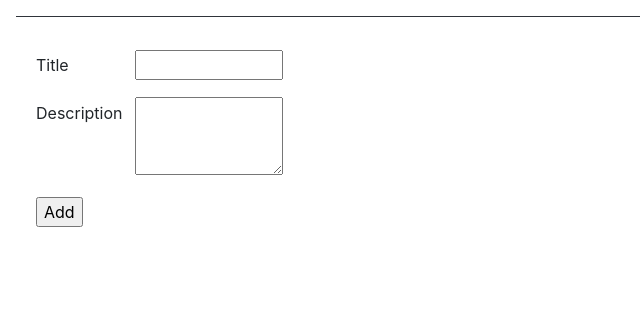
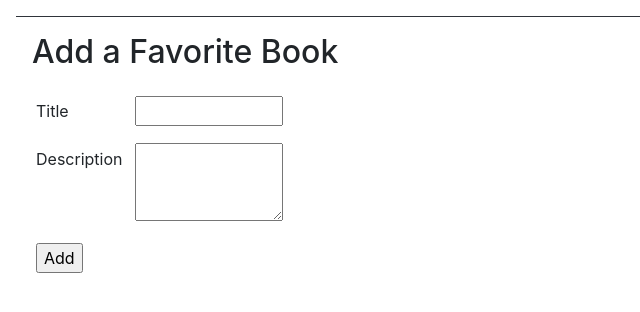
Before and after one commit to JennyWauer/favorite_books, a Django app: template favorites/templates/success.html in a window 1280 px wide. Shown: the part 88-400 px from the top of the page, without its empty margins (0-640 px from the left). Run offline with Django 3.2, Linux system fonts and the light colour scheme; the template is opened without the code that fills it, so the values that code supplies are empty; some libraries are stand-ins or nearby versions.

Commit message:
add title for form

```diff
--- a/favorites/templates/success.html
+++ b/favorites/templates/success.html
@@ -16,6 +16,7 @@
         </form>
     </header>
     <hr class="bg-dark">
+    <h2 class="pl-3">Add a Favorite Book</h2>
     <form class="w-50 p-3" action="/add_book" method="POST">
         {% csrf_token %}
         <div class="form-group">
```
